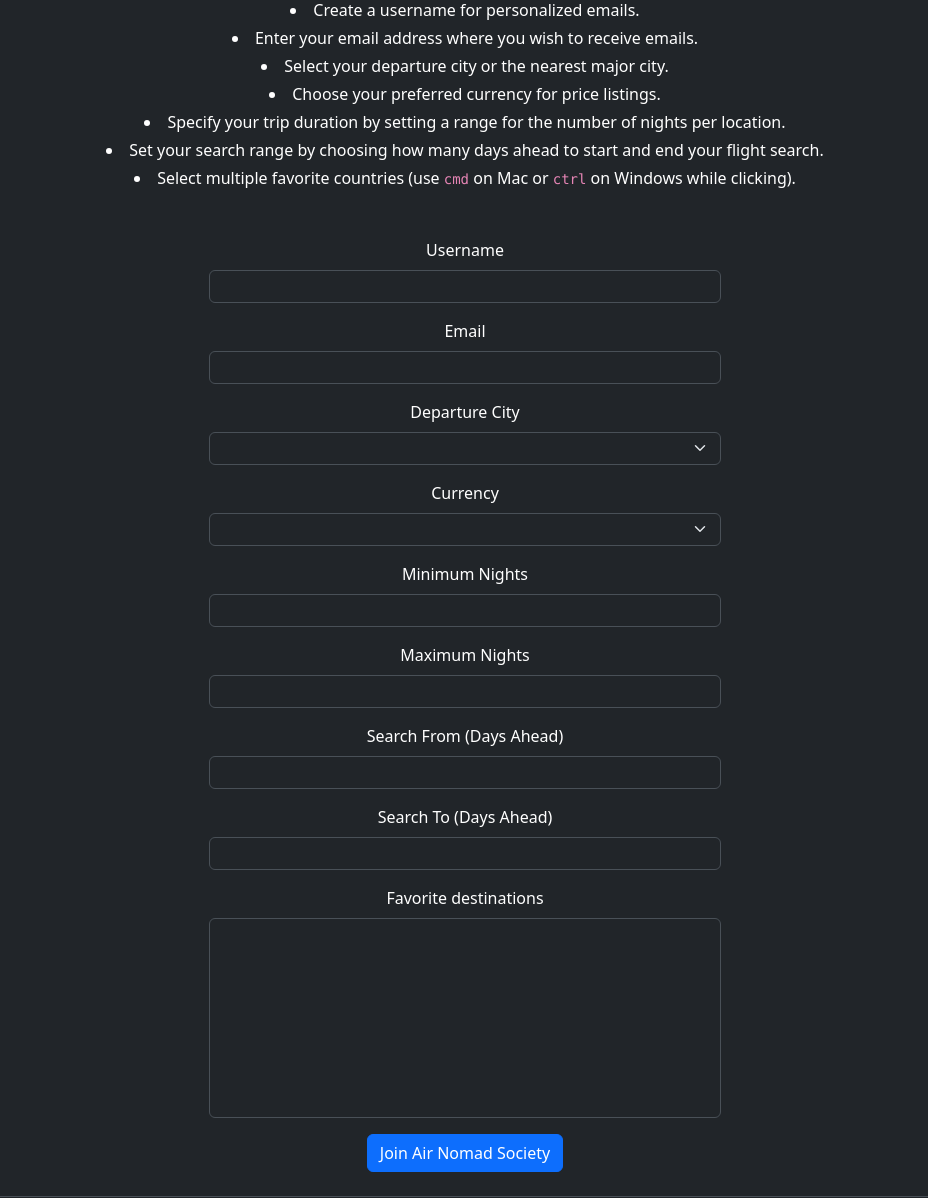
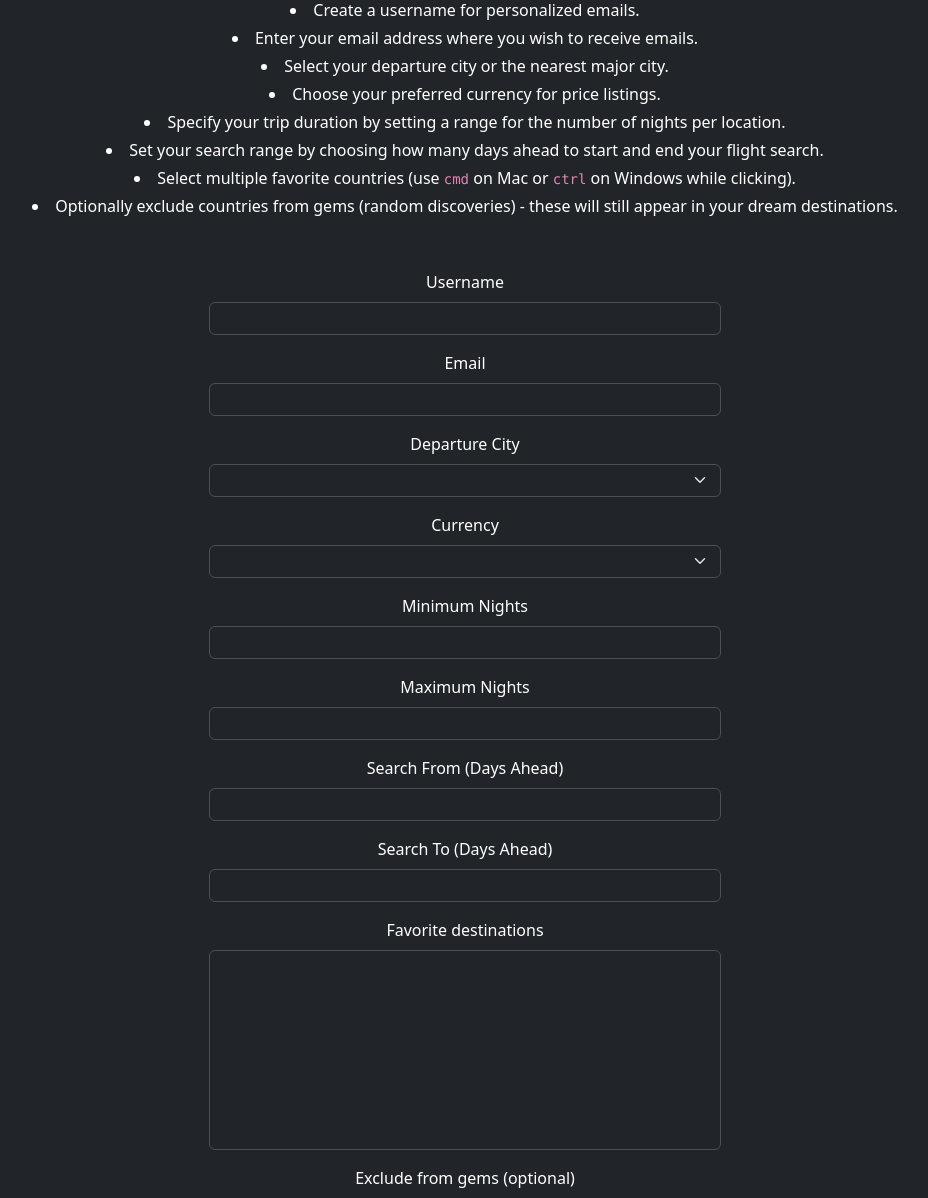
Before and after one commit to timonrieger/air-nomad-society, a Flask app: page /subscribe in a window 1280 px wide. Shown: the part 188-1386 px from the top of the page, without its empty margins (175-1103 px from the left). Run offline with Flask 3, Linux system fonts and the light colour scheme; lists and menus that the app fills with data are empty; parts of the project's set-up code (start-up, migrations or seed data) failed here and were passed over; some libraries are stand-ins or nearby versions.

Commit message:
feat: add support for excluding countries in user preferences and update related forms and templates

```diff
--- a/src/app.py
+++ b/src/app.py
@@ -57,7 +57,8 @@
                 max_nights=member.max_nights,
                 min_days_ahead=member.min_days_ahead,
                 max_days_ahead=member.max_days_ahead,
-                favorite_countries=[country.strip() for country in member.travel_countries.split(",")]
+                favorite_countries=[country.strip() for country in member.travel_countries.split(",")],
+                excluded_countries=[country.strip() for country in (member.excluded_countries.split(",") if member.excluded_countries else [])]
             )
             db.session.delete(member)
             db.session.commit()
@@ -77,7 +78,8 @@
                 max_nights=member.max_nights,
                 min_days_ahead=member.min_days_ahead,
                 max_days_ahead=member.max_days_ahead,
-                favorite_countries=[country.strip() for country in member.travel_countries.split(",")]
+                favorite_countries=[country.strip() for country in member.travel_countries.split(",")],
+                excluded_countries=[country.strip() for country in (member.excluded_countries.split(",") if member.excluded_countries else [])]
             )
             flash("Your profile is ready for updates. Please make any changes as needed.", category="success")
             return render_template("subscribe.html", form=form, show_form=True, update=True)
@@ -88,6 +90,7 @@
     if form.validate_on_submit() and request.method == 'POST':
         already_member = AirNomads.query.where(AirNomads.email == form.email.data).scalar()
         favorite_countries = ",".join([country for country in form.favorite_countries.data])
+        excluded_countries = ",".join([country for country in form.excluded_countries.data]) if form.excluded_countries.data else None
         if already_member:
             already_member.username = form.username.data
             already_member.departure_city = form.departure_city.data.split(" | ")[0]
@@ -98,6 +101,7 @@
             already_member.min_days_ahead = form.min_days_ahead.data
             already_member.max_days_ahead = form.max_days_ahead.data
             already_member.travel_countries = favorite_countries
+            already_member.excluded_countries = excluded_countries
             db.session.commit()
             flash("Your preferences were changed successfully.", category="success")
             return render_template("subscribe.html", form=form, update=True)
@@ -113,6 +117,7 @@
                 min_days_ahead=form.min_days_ahead.data,
                 max_days_ahead=form.max_days_ahead.data,
                 travel_countries=favorite_countries,
+                excluded_countries=excluded_countries,
                 token=generate_token()
             )
             db.session.add(new_member)
--- a/src/data_manager.py
+++ b/src/data_manager.py
@@ -34,7 +34,8 @@
                            "departureCity": user.departure_city, "departureIata": user.departure_iata,
                            "currency": user.currency, "nightsFrom": user.min_nights, "nightsTo": user.max_nights,
                            "minDaysAhead": user.min_days_ahead, "maxDaysAhead": user.max_days_ahead,
-                           "dreamPlaces": user.travel_countries.split(",")} for user in user_data]
+                           "dreamPlaces": user.travel_countries.split(","),
+                           "excludedCountries": user.excluded_countries.split(",") if user.excluded_countries else []} for user in user_data]
         return self.user_data
 
     def get_destination_data(self):
--- a/src/utility/forms.py
+++ b/src/utility/forms.py
@@ -46,5 +46,6 @@
     min_days_ahead = IntegerField(label="Search From (Days Ahead)", validators=[DataRequired(), NumberRange(min=1, max=365, message="Set between 1 and 365 days.")], render_kw={"style": f"{STRING_FIELD_STYLE}"})
     max_days_ahead = IntegerField(label="Search To (Days Ahead)", validators=[DataRequired(), NumberRange(min=1, max=365, message="Set between 1 and 365 days."), ValidateMaxDaysAheadGreaterThanMin()], render_kw={"style": f"{STRING_FIELD_STYLE}"})
     favorite_countries = SelectMultipleField(label="Favorite destinations", choices=COUNTRY_CHOICES, validators=[DataRequired()], render_kw={"style": f"{SELECT_MULTIPLE_STYLE}; f{SUBMIT_STYLE}"})
+    excluded_countries = SelectMultipleField(label="Exclude from gems (optional)", choices=COUNTRY_CHOICES, validators=[], render_kw={"style": f"{SELECT_MULTIPLE_STYLE}"})
     join = SubmitField(label="Join Air Nomad Society")
     update = SubmitField(label="Update Preferences")
--- a/templates/subscribe.html
+++ b/templates/subscribe.html
@@ -38,6 +38,7 @@
         <li>Specify your trip duration by setting a range for the number of nights per location.</li>
         <li class="py-1">Set your search range by choosing how many days ahead to start and end your flight search.</li>
         <li>Select multiple favorite countries (use <code>cmd</code> on Mac or <code>ctrl</code> on Windows while clicking).</li>
+        <li class="py-1">Optionally exclude countries from gems (random discoveries) - these will still appear in your dream destinations.</li>
     </div>
     {% endif %}
     {% if show_form %}
@@ -58,6 +59,7 @@
             {{ render_field(form.min_days_ahead) }}
             {{ render_field(form.max_days_ahead) }}
             {{ render_field(form.favorite_countries) }}
+            {{ render_field(form.excluded_countries) }}
         </dl>
         {% if update %}
             {{ render_field(form.update) }}
```
Also changed, not shown: src/main.py (+6 -2 lines).
